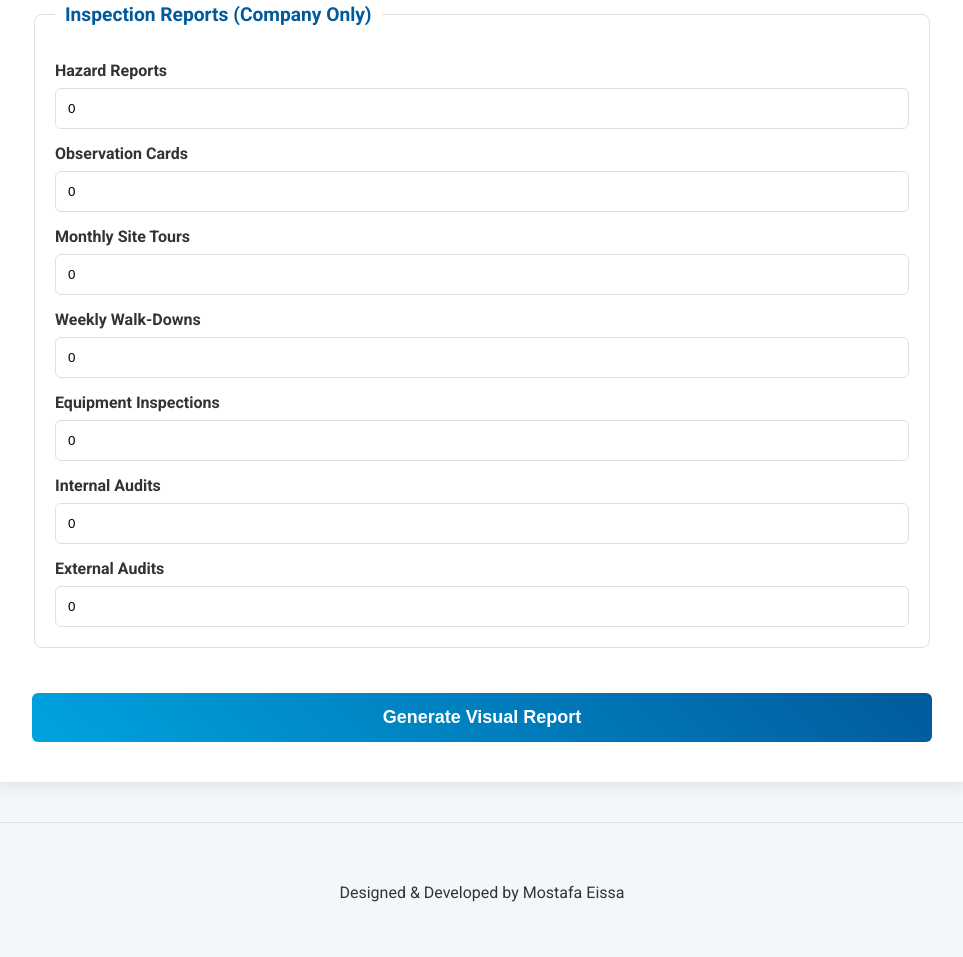
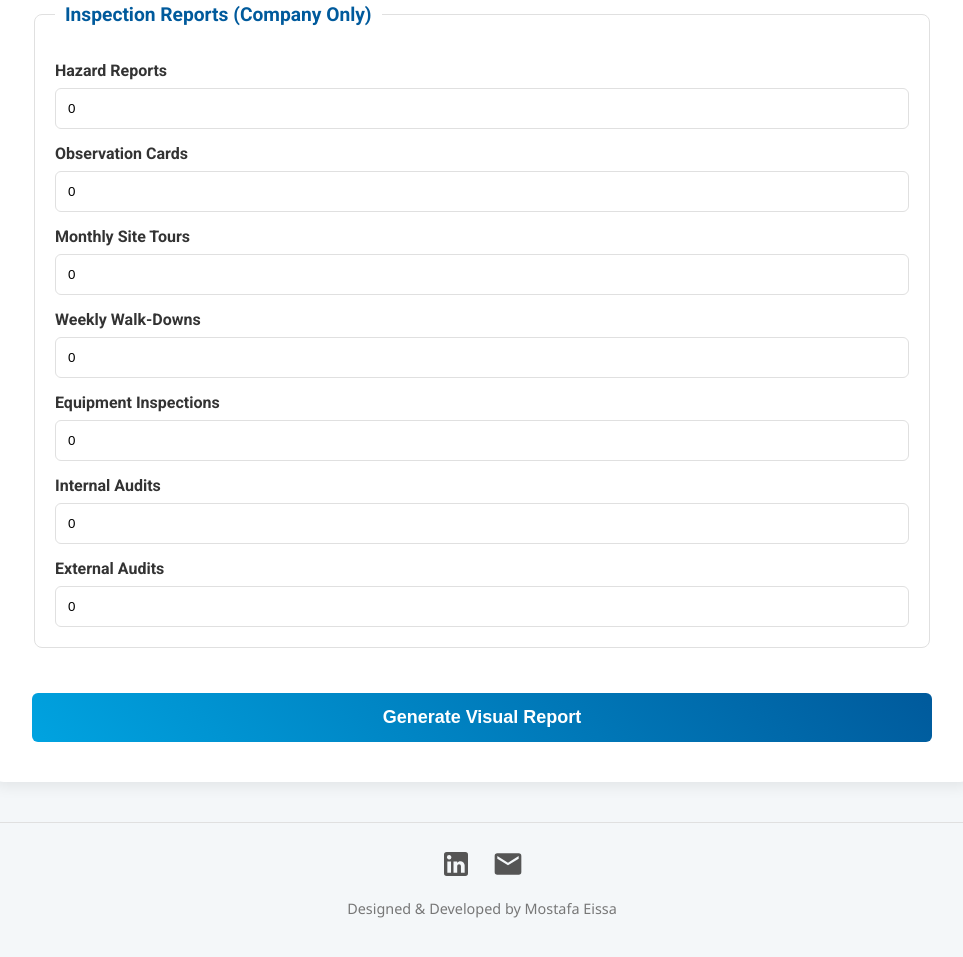
Before and after one commit to mostafa-eissa2/HSE-Monthly-Report, a plain HTML site: page index.html in a window 1280 px wide. Shown: the part 2130-3087 px from the top of the page, without its empty margins (158-1121 px from the left). Drawn offline with Linux system fonts and the light colour scheme.

Commit message:
style.css

```diff
--- a/style.css
+++ b/style.css
@@ -255,7 +255,6 @@ body {
     flex-grow: 1;
 }
 
-/* --- Footer Styles --- */
 footer {
     text-align: center;
     padding: 25px 15px;
@@ -280,6 +279,26 @@ footer {
     transform: translateY(-4px);
 }
 
+.social-icons svg {
+    /* This is the crucial part that was missing */
+    width: 32px;
+    height: 32px;
+    fill: #555;
+    transition: fill 0.3s ease;
+}
+
+.social-icons a:hover svg {
+    fill: var(--primary-color);
+}
+
+.footer-credit {
+    margin-top: 10px;
+    font-size: 0.9rem;
+    color: #777;
+    font-family: 'Segoe UI', Tahoma, Geneva, Verdana, sans-serif;
+    direction: ltr;
+}
+/* === END OF FOOTER STYLES === */
 /* --- Animations --- */
 @keyframes fadeIn {
     from {
```
